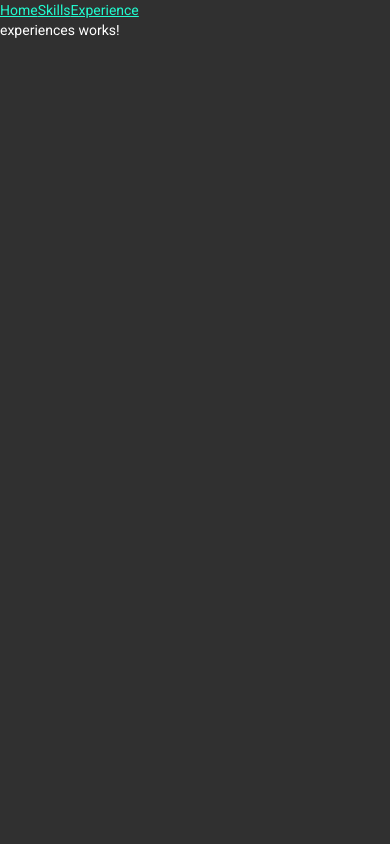
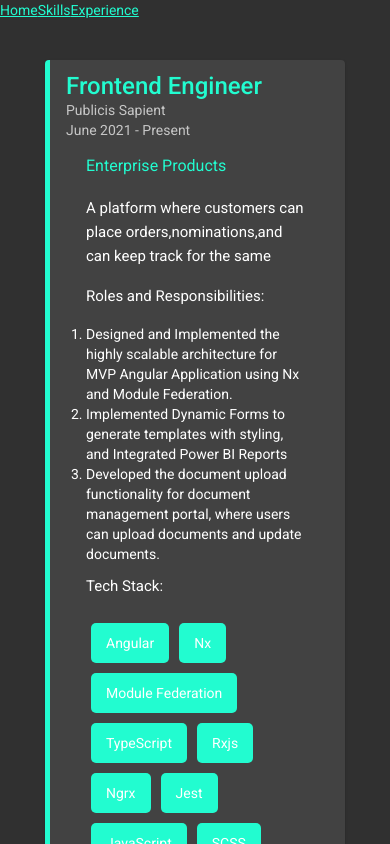
Before and after one commit to sgarg5858/Portfolio-Using-Standalone-Components, an Angular app: page /experience in a window 390 px wide. Shown: the top 844 px of the page. Built offline with nearby package versions, Linux system fonts and the light colour scheme.

Commit message:
basic experience setup done!

```diff
--- a/src/app/app.component.html
+++ b/src/app/app.component.html
@@ -1,4 +1,4 @@
-<div class="mat-app-background darkmode" style="height: 100vh;">
+<div class="mat-app-background darkmode" style="min-height: 100vh;">
     <a class="my" [routerLink]="'home'">Home</a>
     <a  class="my" [routerLink]="'skills'">Skills</a>
     <a  class="my" [routerLink]="'experience'">Experience</a>
--- a/src/app/experiences/experience.service.ts
+++ b/src/app/experiences/experience.service.ts
@@ -25,9 +25,7 @@ export interface EmployerState{
   error:unknown|null;
 }
 
-@Injectable({
-  providedIn: 'root'
-})
+@Injectable()
 export class ExperienceService {
 
   // openSnackBar(message:string)
--- a/src/app/experiences/experiences/experiences.component.html
+++ b/src/app/experiences/experiences/experiences.component.html
@@ -1 +1,94 @@
-<p>experiences works!</p>
+<ng-container *ngIf="(experienceService.loading$ | async);else showEmployers">
+    <h1>Loading Experiences....</h1>
+</ng-container>
+
+<ng-template #showEmployers>
+
+    <ng-container *ngIf="(experienceService.employers$ | async) as employers">
+
+        <ng-container *ngIf="employers.length > 0;else noExperience">
+           <div class="employers">
+                <ng-container *ngFor="let employer of employers">
+                    <mat-card class="employer">
+                        <mat-card-title> {{employer.title}}</mat-card-title>
+                        <mat-card-subtitle>
+                        <div>{{employer.name}}</div>
+                        <div> {{employer.startDate}} - {{employer.present ? 'Present' : employer.endDate}}</div>
+                        </mat-card-subtitle>
+
+                        <mat-card-subtitle>	 </mat-card-subtitle>
+                        <mat-card-content>
+                            <ng-container *ngFor="let project of employer.projects">
+                                <div class="project">
+                                    <h3 class="projectname">{{project.name}}</h3>
+                                    <h4 class="text">{{project.description}}</h4>
+                                    <div>
+                                        <h4>Roles and Responsibilities:</h4>
+                                        <ul>
+                                            <li class="text" *ngFor="let role of project.roles">
+                                                {{role}}
+                                            </li>
+                                        </ul>
+                                    </div>
+                                   <div class="techStack">
+                                        <h4>Tech Stack:</h4>
+                                        <div class="skills">
+                                            <div class="skill" *ngFor="let skill of project.skills">
+                                                {{skill}}
+                                            </div>
+                                        </div>
+                                   </div>
+                                </div>
+
+                            </ng-container>
+
+                            <!-- <mat-accordion>
+                                <mat-expansion-panel>
+
+                                    <mat-expansion-panel-header>
+                                        <mat-panel-title>
+                                            Projects
+                                          </mat-panel-title>
+                                    </mat-expansion-panel-header>
+
+                                    <ng-container *ngFor="let project of employer.projects">
+
+                                        <div class="project">
+                                            <h3>{{project.name}}</h3>
+                                            <div>
+                                                <h4>Roles and Responsibilities:</h4>
+                                                <ul>
+                                                    <li *ngFor="let role of project.roles">
+                                                        {{role}}
+                                                    </li>
+                                                </ul>
+                                            </div>
+                                            <div class="tech-stack">
+                                                <h4>Tech Stack:</h4>
+                                                <div class="skills">
+                                                    <div class="skill" *ngFor="let skill of project.skills">
+                                                        {{skill}}
+                                                    </div>
+                                            </div>
+                                            </div>
+
+                                        </div>
+
+                                    </ng-container>
+
+                                </mat-expansion-panel>
+                            </mat-accordion> -->
+
+                        </mat-card-content>
+                    </mat-card>
+                </ng-container>
+           </div>
+        </ng-container>
+
+        <ng-template #noExperience>
+            <h1>No Past Experience :(</h1>
+        </ng-template>
+
+    </ng-container>
+
+</ng-template>
--- a/src/app/experiences/experiences/experiences.component.scss
+++ b/src/app/experiences/experiences/experiences.component.scss
@@ -0,0 +1,104 @@
+.employers{
+    display: flex;
+    flex-direction: column;
+    justify-content: flex-start;
+    align-items: center;
+    justify-content: space-evenly;
+    margin-top: 20px;
+    min-height: 90vh;
+    .employer{
+        width: 700px;
+        height: auto;
+        margin: 20px;
+        border-left: 5px solid var(--primary-color);
+    }
+}
+mat-card-title{
+    color: var(--primary-color);
+
+}
+.project{
+    margin: 20px;
+.projectname{
+    color: var(--primary-color);
+}
+}
+.skills{
+    display: flex;
+    flex-wrap: wrap;
+    margin-top: 20px;
+    .skill{
+        font-size: 18px;
+        min-width: 80px;
+        padding: 0px 15px;
+        width: max-content;
+        height: 40px;
+        background-color: var(--primary-color);
+        color: white;
+        margin: 5px;
+        display: flex;
+        justify-content: center;
+        align-items: center;
+        border-radius: 5px;
+    }
+}
+
+@media screen and (min-width:600px) and (max-width:700px) {
+    .employers{
+        .employer{
+            width: 550px ;
+        }
+    }
+    .skills{
+        .skill{
+            font-size: 16px;
+            min-width: 60px;
+        }
+    }
+}
+@media screen and (min-width:500px) and (max-width:600px) {
+    .employers{
+        .employer{
+            width: 450px ;
+        }
+    }
+    .skills{
+        .skill{
+            font-size: 14px;
+            min-width: 50px;
+        }
+    }
+}
+@media screen and (min-width:400px) and (max-width:500px) {
+    .employers{
+        .employer{
+            width: 370px ;
+        }
+    }
+    .skills{
+        .skill{
+            font-size: 14px;
+            min-width: 40px;
+        }
+    }
+}
+@media screen and (min-width:300px) and (max-width:400px) {
+    .employers{
+        .employer{
+            width: 300px ;
+        }
+    }
+    .skills{
+        .skill{
+            font-size: 14px;
+            min-width: 40px;
+        }
+    }
+}
+
+li{
+    list-style: decimal;
+}
+.techStack{
+    margin-top: 10px;
+}
--- a/src/app/experiences/experiences/experiences.component.ts
+++ b/src/app/experiences/experiences/experiences.component.ts
@@ -1,11 +1,13 @@
 import { Component, OnInit } from '@angular/core';
 import { CommonModule } from '@angular/common';
 import { ExperienceService } from '../experience.service';
+import { ExperienceComponent } from '../experience/experience.component';
+import { MatCardModule } from '@angular/material/card';
 
 @Component({
   selector: 'app-experiences',
   standalone: true,
-  imports: [CommonModule],
+  imports: [CommonModule,ExperienceComponent,MatCardModule],
   templateUrl: './experiences.component.html',
   styleUrls: ['./experiences.component.scss']
 })
--- a/src/app/routes/initial_routes.ts
+++ b/src/app/routes/initial_routes.ts
@@ -1,4 +1,5 @@
 import { Routes } from "@angular/router";
+import { ExperienceService } from "../experiences/experience.service";
 import { HomeComponent } from "../home/home/home.component";
 import { SkillService } from "../skills/skill.service";
 
@@ -14,7 +15,8 @@ export const routes: Routes = [
     },
     {
         path:'experience',
-        loadComponent:()=>import('../experiences/experiences/experiences.component').then(c=>c.ExperiencesComponent)
+        loadComponent:()=>import('../experiences/experiences/experiences.component').then(c=>c.ExperiencesComponent),
+        providers:[ExperienceService]
     },
     {
         path:'**',
```
